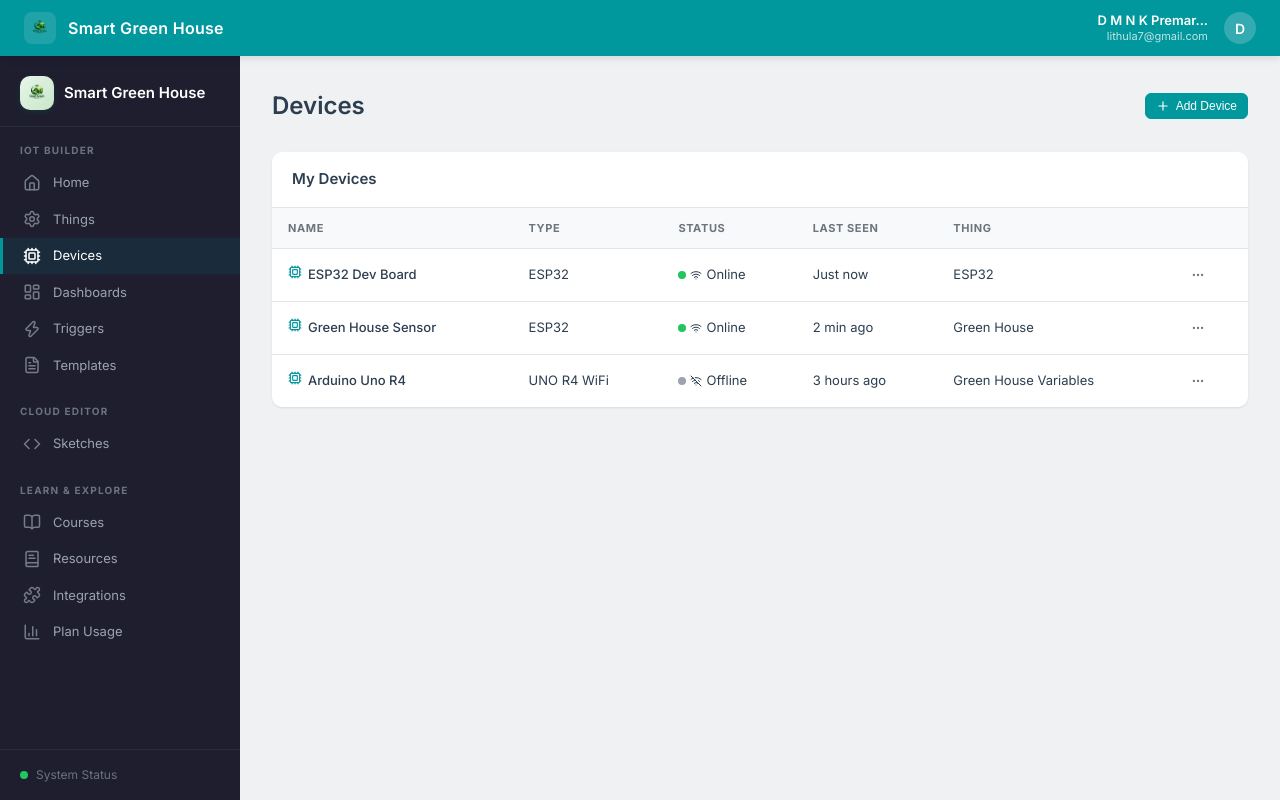
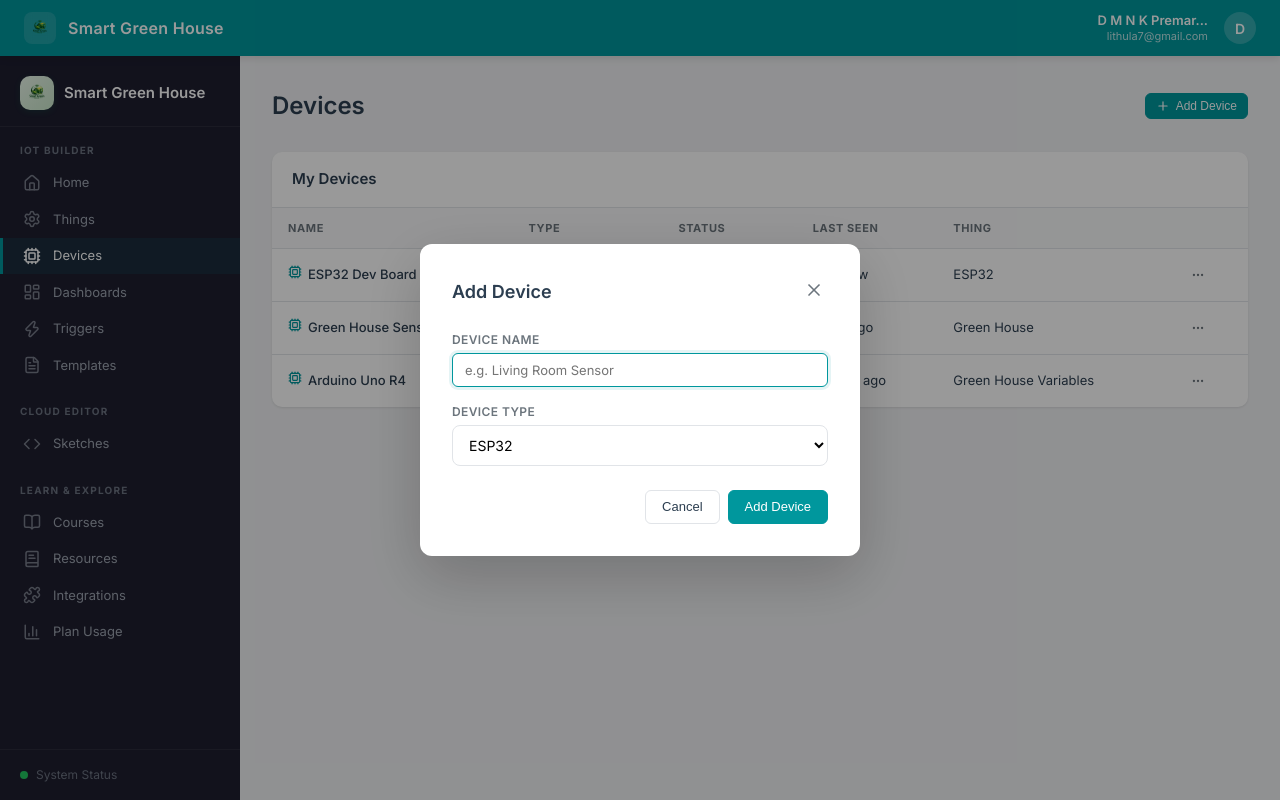
Before and after one commit to sldragongamer-cpu/Smart-Green-House12, a Next.js app: page /devices in a window 1280 px wide. Both pictures are taken after a click on the button "Add Device". Built offline with nearby package versions, Linux system fonts and the light colour scheme.

Commit message:
Initial commit

```diff
--- a/app/devices/page.tsx
+++ b/app/devices/page.tsx
@@ -2,17 +2,33 @@
 
 import { useState } from "react";
 import Sidebar from "../components/Sidebar";
-import { Cpu, Wifi, WifiOff, MoreHorizontal, Copy, Trash2, Plus } from "lucide-react";
+import { Cpu, Wifi, WifiOff, MoreHorizontal, Plus, X } from "lucide-react";
 
-const DEVICES = [
-  { id: "esp32-1", name: "ESP32 Dev Board", type: "ESP32", status: "online", lastSeen: "Just now", ip: "192.168.1.42", thing: "ESP32" },
-  { id: "esp32-2", name: "Green House Sensor", type: "ESP32", status: "online", lastSeen: "2 min ago", ip: "192.168.1.43", thing: "Green House" },
-  { id: "uno-1", name: "Arduino Uno R4", type: "UNO R4 WiFi", status: "offline", lastSeen: "3 hours ago", ip: "—", thing: "Green House Variables" },
-];
+const DEVICE_TYPES = ["ESP32", "ESP8266", "UNO R4 WiFi", "MKR WiFi 1010", "Nano RP2040 Connect", "Portenta H7"];
 
 export default function Devices() {
-  const [devices, setDevices] = useState(DEVICES);
+  const [devices, setDevices] = useState([
+    { id: "esp32-1", name: "ESP32 Dev Board", type: "ESP32", status: "online", lastSeen: "Just now", ip: "192.168.1.42", thing: "ESP32" },
+    { id: "esp32-2", name: "Green House Sensor", type: "ESP32", status: "online", lastSeen: "2 min ago", ip: "192.168.1.43", thing: "Green House" },
+    { id: "uno-1", name: "Arduino Uno R4", type: "UNO R4 WiFi", status: "offline", lastSeen: "3 hours ago", ip: "—", thing: "Green House Variables" },
+  ]);
   const [showAdd, setShowAdd] = useState(false);
+  const [newDev, setNewDev] = useState({ name: "", type: "ESP32" });
+
+  function handleAdd() {
+    if (!newDev.name.trim()) return;
+    setDevices([...devices, {
+      id: `dev-${Date.now()}`,
+      name: newDev.name,
+      type: newDev.type,
+      status: "online",
+      lastSeen: "Just now",
+      ip: "—",
+      thing: "—",
+    }]);
+    setShowAdd(false);
+    setNewDev({ name: "", type: "ESP32" });
+  }
 
   return (
     <div className="layout">
@@ -69,9 +85,7 @@ export default function Devices() {
                       <td>{d.lastSeen}</td>
                       <td>{d.thing}</td>
                       <td>
-                        <button className="card-menu" onClick={() => {}}>
-                          <MoreHorizontal size={14} />
-                        </button>
+                        <button className="card-menu"><MoreHorizontal size={14} /></button>
                       </td>
                     </tr>
                   ))}
@@ -81,6 +95,39 @@ export default function Devices() {
           </div>
         </div>
       </main>
+
+      {showAdd && (
+        <div style={{ position: "fixed", inset: 0, background: "rgba(0,0,0,0.4)", zIndex: 9999, display: "flex", alignItems: "center", justifyContent: "center" }}
+             onClick={() => setShowAdd(false)}>
+          <div style={{ background: "#fff", borderRadius: 12, padding: 32, width: 440, maxWidth: "90vw", boxShadow: "0 20px 60px rgba(0,0,0,0.2)" }}
+               onClick={(e) => e.stopPropagation()}>
+            <div style={{ display: "flex", justifyContent: "space-between", alignItems: "center", marginBottom: 24 }}>
+              <h2 style={{ margin: 0, fontSize: 18, fontWeight: 600 }}>Add Device</h2>
+              <button onClick={() => setShowAdd(false)} style={{ background: "none", border: "none", cursor: "pointer", color: "#6c757d", padding: 4 }}><X size={20} /></button>
+            </div>
+
+            <div className="form-group" style={{ marginBottom: 16 }}>
+              <label>Device Name</label>
+              <input type="text" placeholder="e.g. Living Room Sensor" value={newDev.name}
+                onChange={(e) => setNewDev({ ...newDev, name: e.target.value })}
+                autoFocus onKeyDown={(e) => e.key === "Enter" && handleAdd()} />
+            </div>
+
+            <div className="form-group" style={{ marginBottom: 24 }}>
+              <label>Device Type</label>
+              <select value={newDev.type} onChange={(e) => setNewDev({ ...newDev, type: e.target.value })}
+                style={{ width: "100%", padding: "10px 12px", borderRadius: 8, border: "1px solid var(--border)", fontSize: 14, fontFamily: "inherit", background: "#fff" }}>
+                {DEVICE_TYPES.map((t) => <option key={t} value={t}>{t}</option>)}
+              </select>
+            </div>
+
+            <div style={{ display: "flex", gap: 8, justifyContent: "flex-end" }}>
+              <button className="btn" onClick={() => setShowAdd(false)}>Cancel</button>
+              <button className="btn btn-primary" onClick={handleAdd}>Add Device</button>
+            </div>
+          </div>
+        </div>
+      )}
     </div>
   );
 }
```
Also changed, not shown: 1 other file (tests, documents, lock files or other folders).
